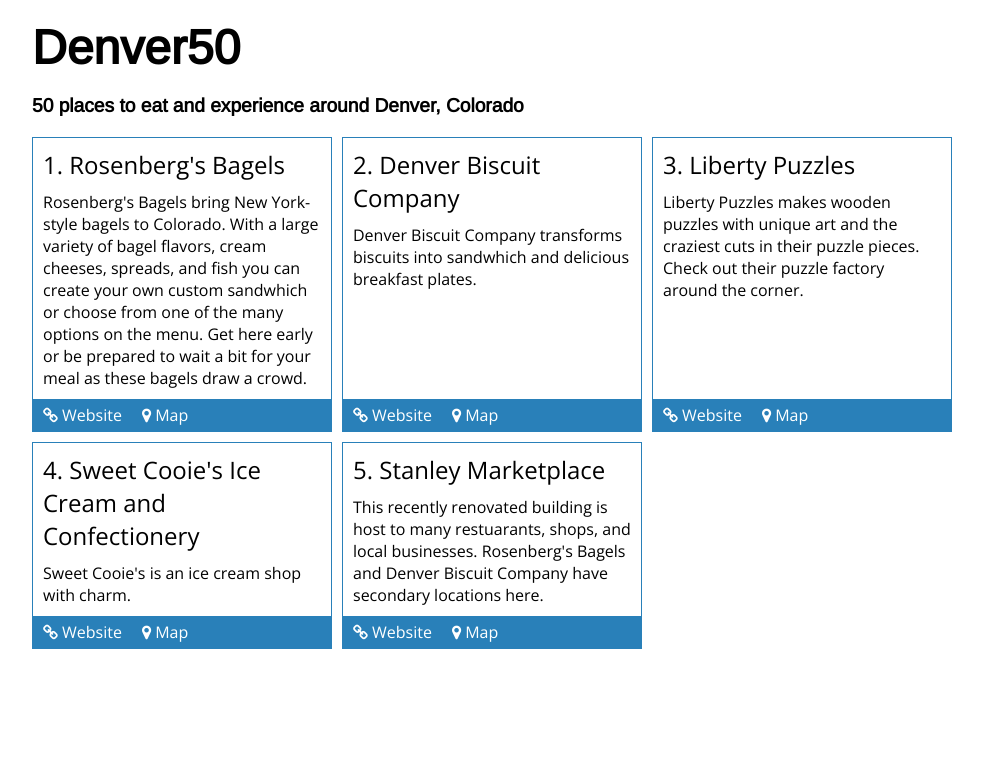
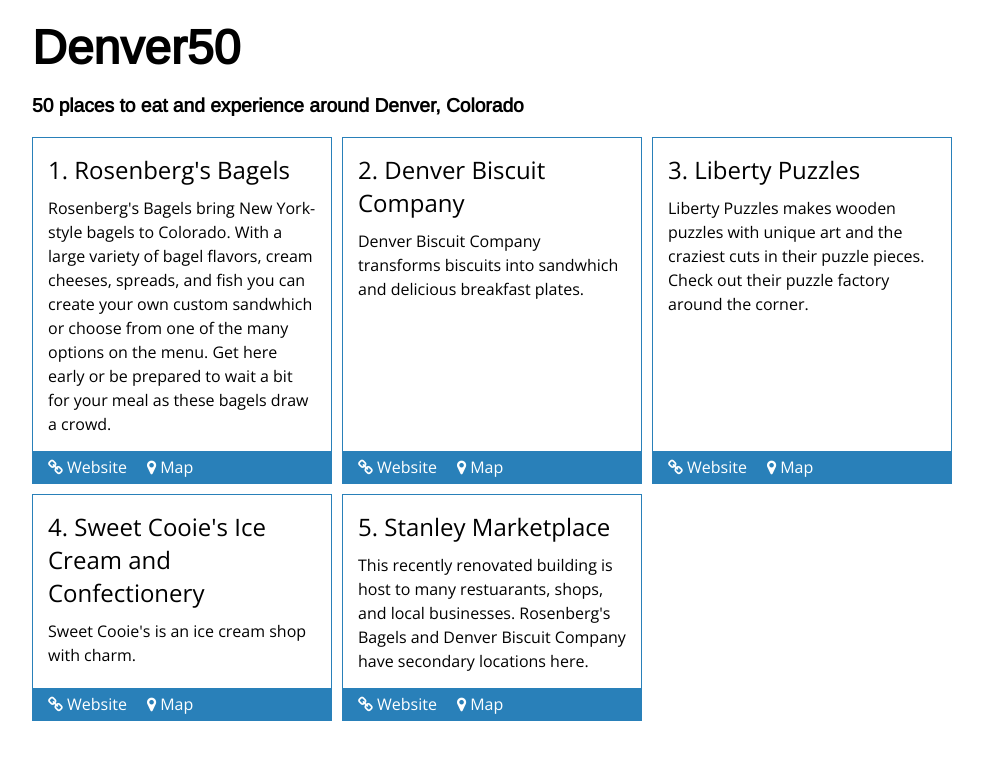
Before and after one commit to petermorgandev/coding-exercises, a PHP site: page / in a window 1280 px wide. Shown: the top 760 px of the page, without its empty margins (148-1131 px from the left). Run offline with PHP 8.4, Linux system fonts and the light colour scheme; some web fonts are replaced.

Commit message:
CSS Changes

```diff
--- a/scss/_external.scss
+++ b/scss/_external.scss
@@ -3,7 +3,7 @@
 .external-wrapper {
 	background-color: $mainColor;
 	height: 2em;
-	padding-left: 10px;
+	padding-left: 15px;
 	display: flex;
 	align-items: center;
 	color: white;
--- a/scss/_icons.scss
+++ b/scss/_icons.scss
@@ -32,7 +32,3 @@
 .icon-link:before {
   content: "\e801";
 }
-
-i {
-
-}
--- a/scss/_inner-wrapper.scss
+++ b/scss/_inner-wrapper.scss
@@ -1,7 +1,7 @@
 /* Scss Document */
 
 .inner-wrapper {
-	padding: 10px;
+	padding: 15px;
 
 }
 
--- a/scss/_text.scss
+++ b/scss/_text.scss
@@ -1,7 +1,6 @@
 /* Scss Document */
 
 .heading {
-
 	font-family: 'Arimo', sans-serif;
 }
 
@@ -19,3 +18,7 @@ h2 {
 	font-size: 1.5em;
 	margin-bottom: 10px;
 }
+
+p {
+	line-height: 1.5em;
+}
```
Also changed, not shown: css/styles.css (+1 -1 lines), 1 other file.
